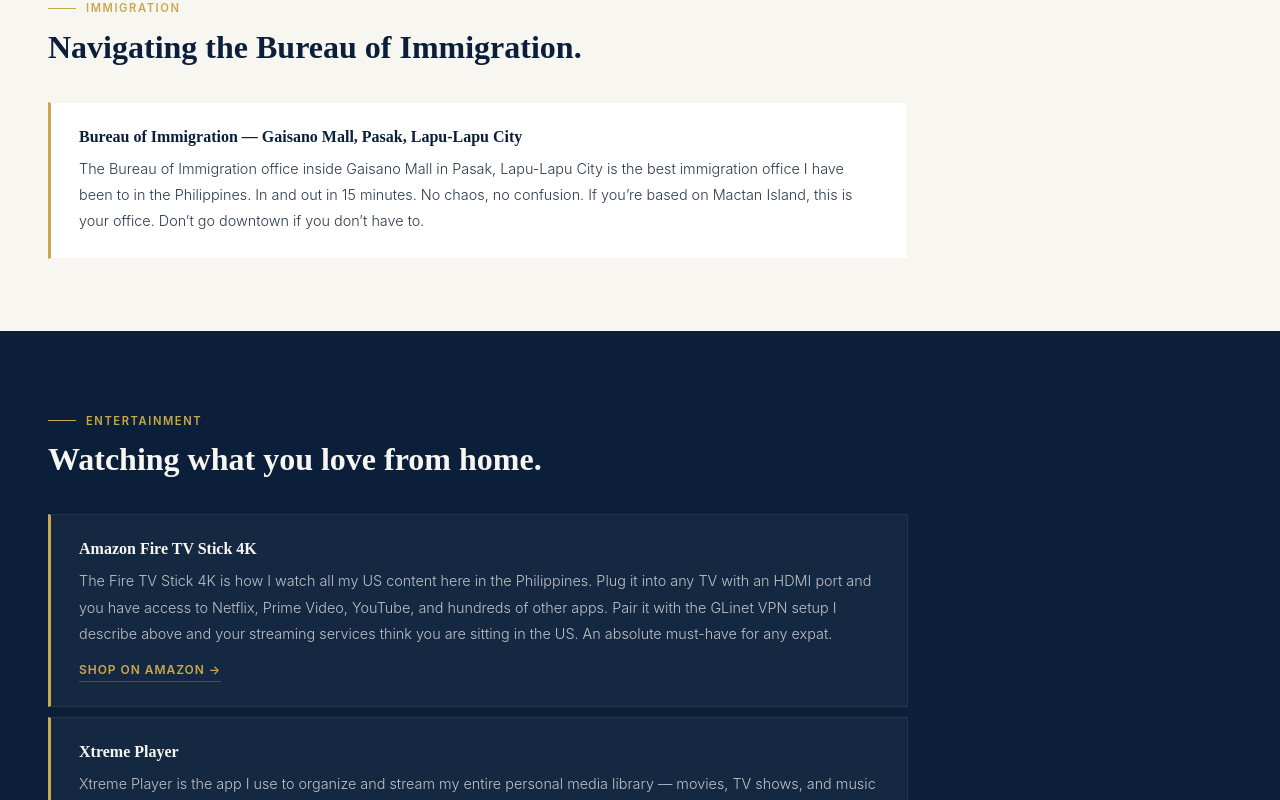
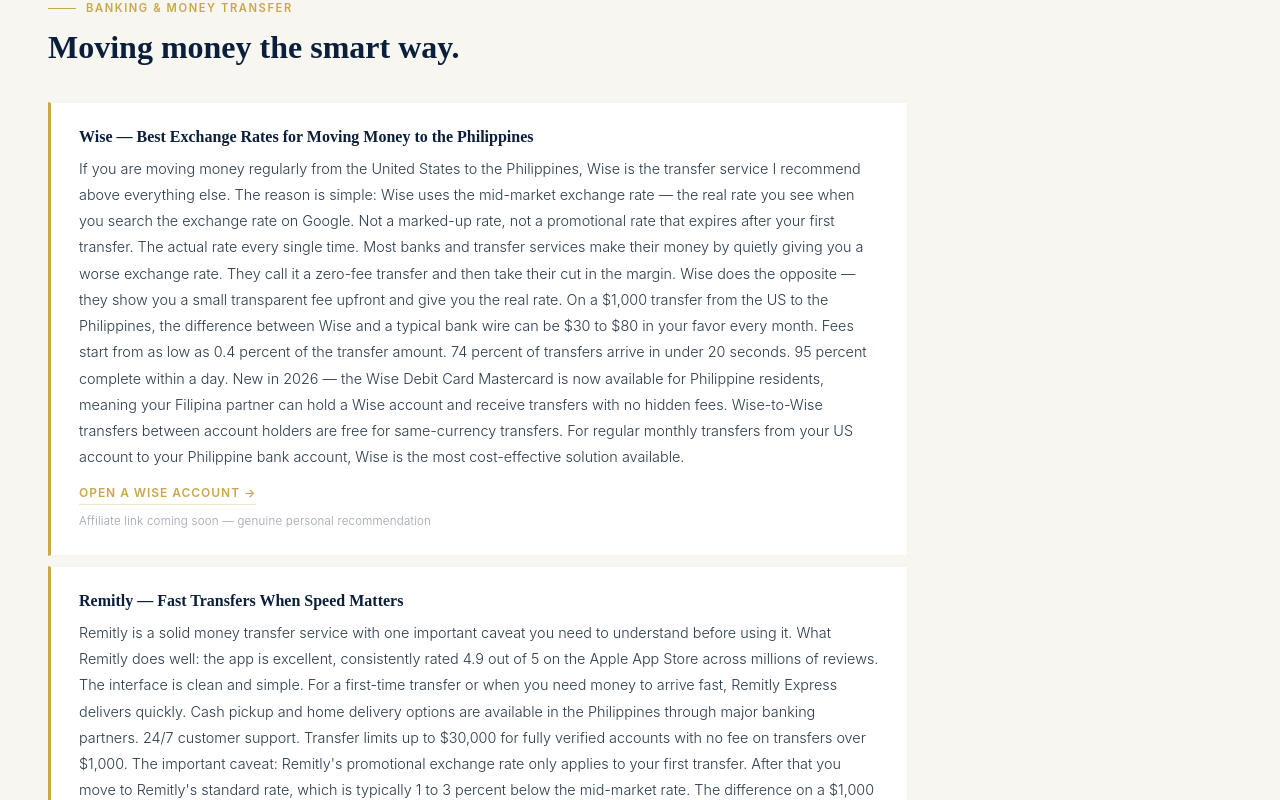
Before and after one commit to slee7598/expat-compass-ph, a Next.js app: page /steve-recommends in a window 1280 px wide. Shown: the part 3940-4740 px from the top of the page. Built offline with nearby package versions, Linux system fonts and the light colour scheme.

Commit message:
feat: add Wise Remitly to new Banking section, add Agoda Booking.com to Activities section in toolkit

```diff
--- a/src/app/steve-recommends/page.tsx
+++ b/src/app/steve-recommends/page.tsx
@@ -9,7 +9,7 @@
   alternates: { canonical: "https://expatcompassph.com/steve-recommends" },
 };
 
-type RecItem = { name: string; body: string; link?: string; linkLabel?: string };
+type RecItem = { name: string; body: string; link?: string; linkLabel?: string; note?: string };
 
 const comms: RecItem[] = [
   {
@@ -67,6 +67,23 @@
   },
 ];
 
+const banking: RecItem[] = [
+  {
+    name: "Wise — Best Exchange Rates for Moving Money to the Philippines",
+    body: "If you are moving money regularly from the United States to the Philippines, Wise is the transfer service I recommend above everything else. The reason is simple: Wise uses the mid-market exchange rate — the real rate you see when you search the exchange rate on Google. Not a marked-up rate, not a promotional rate that expires after your first transfer. The actual rate every single time. Most banks and transfer services make their money by quietly giving you a worse exchange rate. They call it a zero-fee transfer and then take their cut in the margin. Wise does the opposite — they show you a small transparent fee upfront and give you the real rate. On a $1,000 transfer from the US to the Philippines, the difference between Wise and a typical bank wire can be $30 to $80 in your favor every month. Fees start from as low as 0.4 percent of the transfer amount. 74 percent of transfers arrive in under 20 seconds. 95 percent complete within a day. New in 2026 — the Wise Debit Card Mastercard is now available for Philippine residents, meaning your Filipina partner can hold a Wise account and receive transfers with no hidden fees. Wise-to-Wise transfers between account holders are free for same-currency transfers. For regular monthly transfers from your US account to your Philippine bank account, Wise is the most cost-effective solution available.",
+    link: "https://wise.com",
+    linkLabel: "Open a Wise Account →",
+    note: "Affiliate link coming soon — genuine personal recommendation",
+  },
+  {
+    name: "Remitly — Fast Transfers When Speed Matters",
+    body: "Remitly is a solid money transfer service with one important caveat you need to understand before using it. What Remitly does well: the app is excellent, consistently rated 4.9 out of 5 on the Apple App Store across millions of reviews. The interface is clean and simple. For a first-time transfer or when you need money to arrive fast, Remitly Express delivers quickly. Cash pickup and home delivery options are available in the Philippines through major banking partners. 24/7 customer support. Transfer limits up to $30,000 for fully verified accounts with no fee on transfers over $1,000. The important caveat: Remitly's promotional exchange rate only applies to your first transfer. After that you move to Remitly's standard rate, which is typically 1 to 3 percent below the mid-market rate. The difference on a $1,000 transfer can be $10 to $30 less in your pocket compared to the promotional rate. This is not hidden — Remitly discloses it — but it catches many people by surprise when their second transfer delivers noticeably fewer pesos than their first. When Remitly makes sense: for your first transfer when the promotional rate is excellent, and for Express transfers when speed is critical. For regular monthly transfers where you want the best ongoing exchange rate, use Wise instead.",
+    link: "https://remitly.com",
+    linkLabel: "Send with Remitly →",
+    note: "Affiliate link coming soon",
+  },
+];
+
 const immigration: RecItem[] = [
   {
     name: "Bureau of Immigration — Gaisano Mall, Pasak, Lapu-Lapu City",
@@ -95,6 +112,20 @@
     body: "Klook is my go-to for booking activities and experiences across the Philippines and Southeast Asia. Island hopping, diving, city tours, transfers — it is all on there, with instant confirmation and competitive prices.",
     link: "https://www.klook.com/destination/co1016-philippines/?aid=125611",
     linkLabel: "Browse Philippines Activities →",
+  },
+  {
+    name: "Agoda — Best Hotel and Resort Booking for the Philippines and Asia",
+    body: "When I am planning travel within the Philippines — whether it is a resort stay in Boracay, a dive trip hotel in Dumaguete, or a night in Manila between flights — Agoda is the first place I check. Agoda is part of Booking Holdings but focuses specifically on the Asia-Pacific market. That regional focus means their Philippines inventory is exceptional. Every resort in Cebu, every beach hotel in Palawan, every guesthouse in Siargao is on Agoda, often at lower rates than anywhere else for Asian properties. The search and filter tools are excellent. The reviews are genuine and plentiful. The mobile app is outstanding for booking on the go. For expats in the Philippines, Agoda covers short-term accommodation when you first arrive, finding resort deals for weekend escapes, booking for visiting family and friends, and planning island hopping trips throughout the Visayas, Palawan, Siargao, and beyond. Over 2 million properties worldwide. Available in 38 languages. One of the most trusted booking platforms in Asia since 2005. Ambassador promo codes ExpatPH, CompassPH, StevePH, and IrishPH coming soon once Ambassador approval is confirmed.",
+    link: "https://www.agoda.com",
+    linkLabel: "Search Hotels on Agoda →",
+    note: "Ambassador approval in progress — promo codes and affiliate link coming soon",
+  },
+  {
+    name: "Booking.com — Best for International Travel Outside Asia",
+    body: "Booking.com is the largest online accommodation marketplace in the world — 28 million listings across 226 countries and over 1 million room nights booked every single day. For expats in the Philippines, it is a valuable complement to Agoda, particularly for international travel outside Asia. When you are booking accommodation in the US for family visits, in Europe, or anywhere outside the Asia-Pacific region, Booking.com typically has more options and better rates. Within the Philippines, Agoda often offers better rates due to its Asia-Pacific focus. For international travel, Booking.com is the stronger choice. Use both and compare for your specific destination and dates. Free cancellation on most properties. 30-day cookie window.",
+    link: "https://www.booking.com",
+    linkLabel: "Search Booking.com →",
+    note: "Affiliate link coming soon",
   },
   {
     name: "Airbnb",
@@ -259,6 +290,15 @@
           transition: border-color 0.2s;
         }
         .rec-item-link:hover { border-color: #C9A84C; }
+        .rec-item-note {
+          display: block;
+          margin-top: 8px;
+          font-size: 0.72rem;
+          font-weight: 300;
+          letter-spacing: 0.02em;
+        }
+        .rec-light .rec-item-note { color: rgba(11,31,58,0.42); }
+        .rec-dark .rec-item-note { color: rgba(248,246,241,0.38); }
 
         /* ── NORDVPN FEATURED CARD ── */
         .nordvpn-card {
@@ -411,6 +451,9 @@
                     {item.linkLabel}
                   </a>
                 )}
+                {item.note && (
+                  <span className="rec-item-note">{item.note}</span>
+                )}
               </div>
             ))}
           </div>
@@ -453,6 +496,9 @@
                     {item.linkLabel}
                   </a>
                 )}
+                {item.note && (
+                  <span className="rec-item-note">{item.note}</span>
+                )}
               </div>
             ))}
           </div>
@@ -473,6 +519,9 @@
                   <a href={item.link} target="_blank" rel="noopener noreferrer" className="rec-item-link">
                     {item.linkLabel}
                   </a>
+                )}
+                {item.note && (
+                  <span className="rec-item-note">{item.note}</span>
                 )}
               </div>
             ))}
@@ -495,6 +544,33 @@
                     {item.linkLabel}
                   </a>
                 )}
+                {item.note && (
+                  <span className="rec-item-note">{item.note}</span>
+                )}
+              </div>
+            ))}
+          </div>
+        </div>
+      </section>
+
+      {/* BANKING & MONEY TRANSFER */}
+      <section className="rec-section rec-light">
+        <div className="rec-inner">
+          <p className="cat-label">Banking &amp; Money Transfer</p>
+          <h2 className="cat-heading">Moving money the smart way.</h2>
+          <div className="rec-items">
+            {banking.map((item) => (
+              <div key={item.name} className="rec-item">
+                <p className="rec-item-name">{item.name}</p>
+                <p className="rec-item-body">{item.body}</p>
+                {item.link && (
+                  <a href={item.link} target="_blank" rel="noopener noreferrer" className="rec-item-link">
+                    {item.linkLabel}
+                  </a>
+                )}
+                {item.note && (
+                  <span className="rec-item-note">{item.note}</span>
+                )}
               </div>
             ))}
           </div>
@@ -502,7 +578,7 @@
       </section>
 
       {/* IMMIGRATION */}
-      <section className="rec-section rec-light">
+      <section className="rec-section rec-dark">
         <div className="rec-inner">
           <p className="cat-label">Immigration</p>
           <h2 className="cat-heading">Navigating the Bureau of Immigration.</h2>
@@ -516,6 +592,9 @@
                     {item.linkLabel}
                   </a>
                 )}
+                {item.note && (
+                  <span className="rec-item-note">{item.note}</span>
+                )}
               </div>
             ))}
           </div>
@@ -523,7 +602,7 @@
       </section>
 
       {/* ENTERTAINMENT */}
-      <section className="rec-section rec-dark">
+      <section className="rec-section rec-light">
         <div className="rec-inner">
           <p className="cat-label">Entertainment</p>
           <h2 className="cat-heading">Watching what you love from home.</h2>
@@ -537,6 +616,9 @@
                     {item.linkLabel}
                   </a>
                 )}
+                {item.note && (
+                  <span className="rec-item-note">{item.note}</span>
+                )}
               </div>
             ))}
           </div>
@@ -544,7 +626,7 @@
       </section>
 
       {/* ACTIVITIES */}
-      <section className="rec-section rec-light">
+      <section className="rec-section rec-dark">
         <div className="rec-inner">
           <p className="cat-label">Activities</p>
           <h2 className="cat-heading">Getting out and exploring.</h2>
@@ -557,6 +639,9 @@
                   <a href={item.link} target="_blank" rel="noopener noreferrer" className="rec-item-link">
                     {item.linkLabel}
                   </a>
+                )}
+                {item.note && (
+                  <span className="rec-item-note">{item.note}</span>
                 )}
               </div>
             ))}
```
